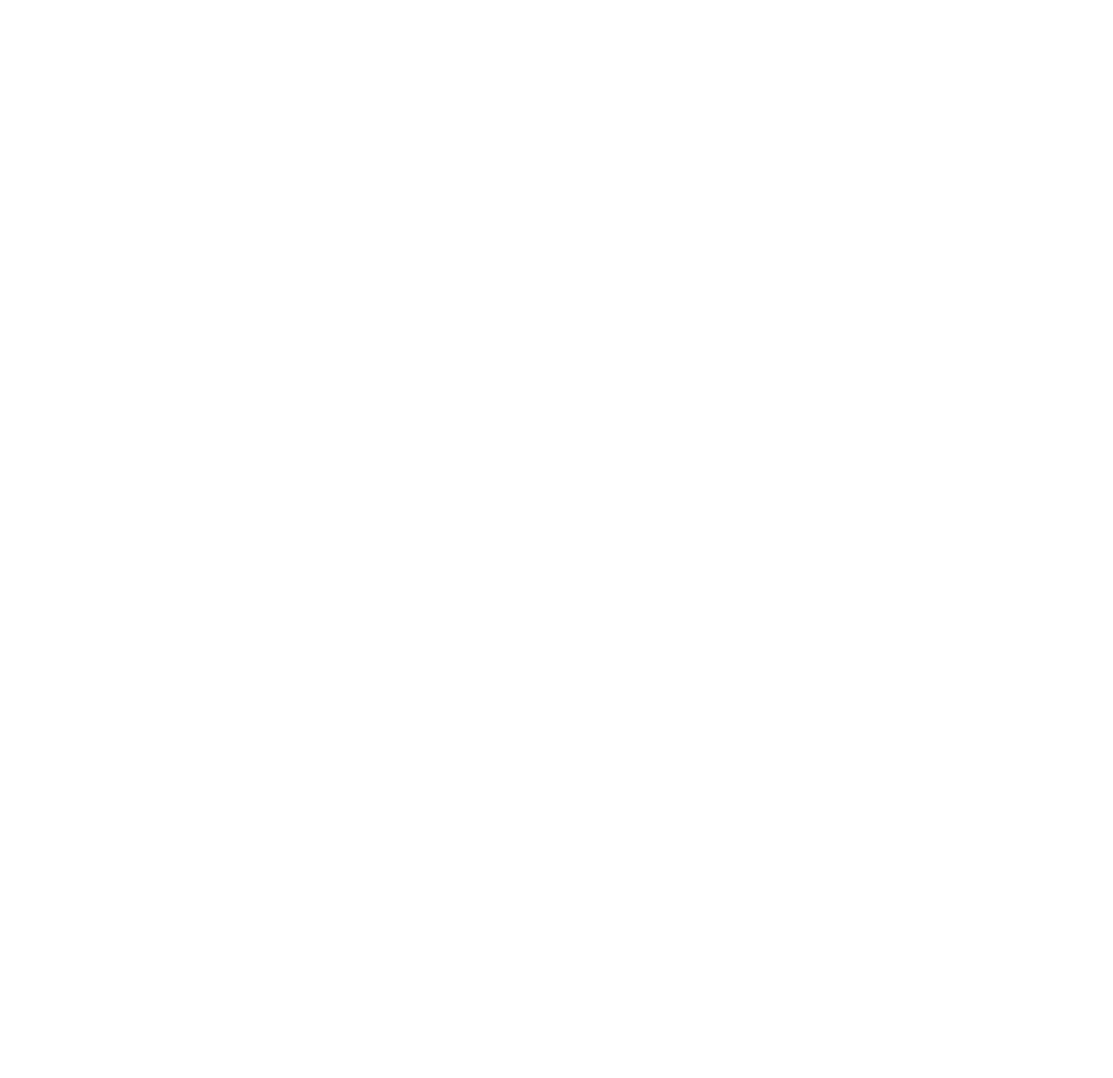
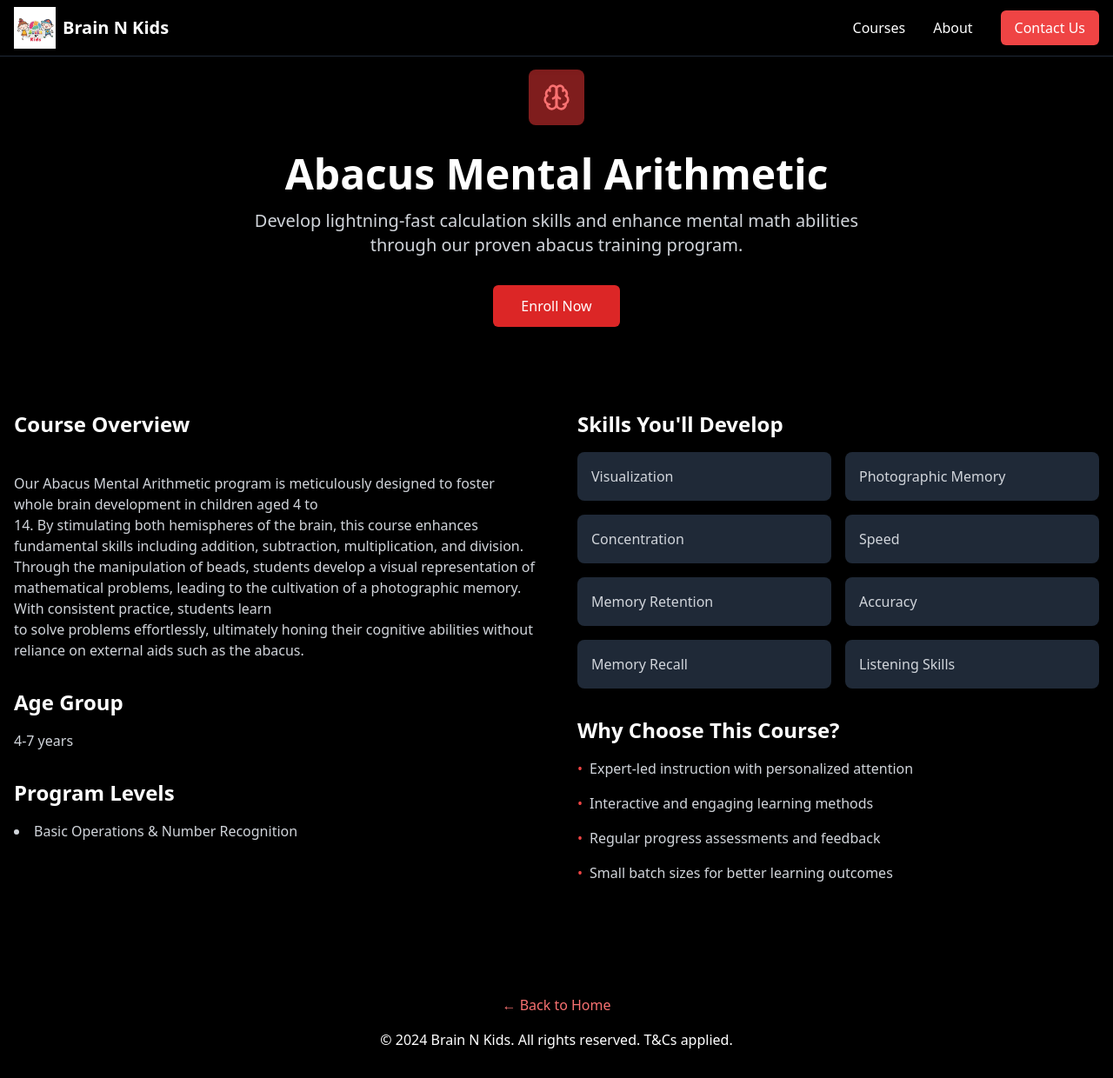
Before and after one commit to Tirth678/BrainNKids, a React (Vite) app: page /course/abacus in a window 1280 px wide. Before the commit this address had no page. Shown: the whole page at 87% size. Before the commit the page ends 800 px from the top, so only its background shows below. Built offline with nearby package versions, Linux system fonts and the light colour scheme.

Commit message:
changed theme and added some functionality

```diff
--- a/src/App.tsx
+++ b/src/App.tsx
@@ -7,6 +7,7 @@
 import ContactForm from './components/ContactForm';
 import CourseDetails from './components/CourseDetails';
 import EnrollmentPopup from './components/EnrollmentPopup';
+import BranchesPopup from './components/BranchesPopup';
 
 export const courses = [
   {
@@ -109,6 +110,7 @@
 function App() {
   const [isEnrollmentOpen, setIsEnrollmentOpen] = useState(false);
   const [isContactFormOpen, setIsContactFormOpen] = useState(false);
+  const [isBranchesOpen, setIsBranchesOpen] = useState(false);
 
   useEffect(() => {
     setIsEnrollmentOpen(true); // Open the enrollment popup on page load
@@ -116,8 +118,9 @@
 
   return (
     <Routes>
+      <Route path="/course/:courseId" element={<CourseDetails />} />
       <Route path="/" element={
-        <div className="min-h-screen bg-white">
+        <div className="min-h-screen bg-black">
           <Navbar />
           <Hero />
 
@@ -132,22 +135,30 @@
           </section>
 
           {/* About Section */}
-          <section id="about" className="py-20 bg-white">
+          <section id="about" className="py-20 bg-black">
             <div className="max-w-7xl mx-auto px-4">
               {/* ... (existing about section content) */}
             </div>
           </section>
 
           {/* Contact Section */}
-          <section id="contact" className="py-20 bg-white">
+          <section id="contact" className="py-20 bg-black">
             <div className="max-w-7xl mx-auto px-4">
-              <h2 className="text-4xl font-bold text-center mb-12 text-black">Contact Us</h2>
-              <button
-                onClick={() => setIsContactFormOpen(true)}
-                className="mx-auto block bg-red-600 text-white py-2 px-2 rounded-md hover:bg-red-700 transition-colors"
-              >
-                Open Contact Form
-              </button>
+              <h2 className="text-4xl font-bold text-center mb-12 text-white">Contact Us</h2>
+              <div className="flex flex-col md:flex-row justify-center gap-4">
+                <button
+                  onClick={() => setIsContactFormOpen(true)}
+                  className="bg-red-600 text-white py-2 px-6 rounded-md hover:bg-red-700 transition-colors"
+                >
+                  Open Contact Form
+                </button>
+                <button
+                  onClick={() => setIsBranchesOpen(true)}
+                  className="bg-gray-700 text-white py-2 px-6 rounded-md hover:bg-gray-600 transition-colors"
+                >
+                  View Our Branches
+                </button>
+              </div>
               {isContactFormOpen && <ContactForm />}
             </div>
           </section>
@@ -158,8 +169,14 @@
             onClose={() => setIsEnrollmentOpen(false)}
           />
 
+          {/* Branches Popup */}
+          <BranchesPopup
+            isOpen={isBranchesOpen}
+            onClose={() => setIsBranchesOpen(false)}
+          />
+
           {/* Footer */}
-          <footer className="bg-white text-black py-8">
+          <footer className="bg-black text-white py-8">
             <div className="max-w-7xl mx-auto px-4 text-center">
               <p>© 2024 Brain N Kids. All rights reserved. T&Cs applied.</p>
             </div>
--- /dev/null
+++ b/src/components/BranchesPopup.tsx
@@ -0,0 +1,88 @@
+import React from 'react';
+import { X } from 'lucide-react';
+
+interface BranchesPopupProps {
+  isOpen: boolean;
+  onClose: () => void;
+}
+
+const branches = [
+  {
+    name: 'MANJALPUR',
+    phone: '99785 84763',
+    address: 'Manjalpur, Vadodara'
+  },
+  {
+    name: 'MANEJA',
+    phone: '87580 43853',
+    address: 'Maneja, Vadodara'
+  },
+  {
+    name: 'KALALI ROAD',
+    phone: '95129 65413',
+    address: 'Kalali Road, Vadodara'
+  },
+  {
+    name: 'KHODIYAR NAGAR',
+    phone: '93282 09462',
+    address: 'Khodiyar Nagar, Vadodara'
+  },
+  {
+    name: 'WAGHODIA ROAD',
+    phone: '95103 85760',
+    address: 'Waghodia Road, Vadodara'
+  }
+];
+
+const BranchesPopup = ({ isOpen, onClose }: BranchesPopupProps) => {
+  if (!isOpen) return null;
+
+  return (
+    <div className="fixed inset-0 bg-black bg-opacity-50 z-50 flex items-center justify-center p-4">
+      <div className="bg-gray-800 rounded-lg shadow-xl max-w-2xl w-full relative">
+        <button
+          onClick={onClose}
+          className="absolute right-4 top-4 text-gray-400 hover:text-white"
+        >
+          <X className="h-6 w-6" />
+        </button>
+
+        <div className="p-6">
+          <h2 className="text-2xl font-bold text-white mb-6 text-center">Our Branches</h2>
+          <div className="grid md:grid-cols-2 gap-6">
+            {branches.map((branch, index) => (
+              <div
+                key={index}
+                className="bg-gray-700 rounded-lg p-6 hover:bg-gray-600 transition-colors"
+              >
+                <h3 className="text-xl font-semibold text-red-500 mb-2">{branch.name}</h3>
+                <p className="text-gray-300 mb-2">{branch.address}</p>
+                <a
+                  href={`tel:${branch.phone}`}
+                  className="text-white hover:text-red-400 transition-colors flex items-center"
+                >
+                  <svg
+                    className="w-5 h-5 mr-2"
+                    fill="none"
+                    stroke="currentColor"
+                    viewBox="0 0 24 24"
+                  >
+                    <path
+                      strokeLinecap="round"
+                      strokeLinejoin="round"
+                      strokeWidth={2}
+                      d="M3 5a2 2 0 012-2h3.28a1 1 0 01.948.684l1.498 4.493a1 1 0 01-.502 1.21l-2.257 1.13a11.042 11.042 0 005.516 5.516l1.13-2.257a1 1 0 011.21-.502l4.493 1.498a1 1 0 01.684.949V19a2 2 0 01-2 2h-1C9.716 21 3 14.284 3 6V5z"
+                    />
+                  </svg>
+                  {branch.phone}
+                </a>
+              </div>
+            ))}
+          </div>
+        </div>
+      </div>
+    </div>
+  );
+};
+
+export default BranchesPopup;
--- a/src/components/CourseCard.tsx
+++ b/src/components/CourseCard.tsx
@@ -11,12 +11,12 @@
 
 const CourseCard = ({ id, title, description, icon: Icon }: CourseCardProps) => {
   return (
-    <div className="bg-gray-800 p-6 rounded-lg shadow-lg hover:shadow-xl transition-shadow border border-gray-700 hover:border-red-500">
+    <div className="bg-gray-900 p-6 rounded-lg shadow-lg hover:shadow-xl transition-shadow border border-gray-800 hover:border-red-500">
       <div className="w-12 h-12 bg-red-900 rounded-lg flex items-center justify-center mb-4">
         <Icon className="h-6 w-6 text-red-400" />
       </div>
       <h3 className="text-xl font-semibold mb-2 text-white">{title}</h3>
-      <p className="text-gray-400">{description}</p>
+      <p className="text-gray-300">{description}</p>
       <Link
         to={`/course/${id}`}
         className="mt-4 text-red-400 font-medium hover:text-red-300 inline-block"
--- a/src/components/CourseDetails.tsx
+++ b/src/components/CourseDetails.tsx
@@ -1,158 +1,135 @@
 import React, { useState } from 'react';
 import { useParams, Link } from 'react-router-dom';
+import { courses } from '../App';
 import Navbar from './Navbar';
-import { X } from 'lucide-react';
-interface EnrollmentPopupProps {
-  isOpen: boolean;
-  onClose: () => void;
-  courseId?: string;
-}
-const EnrollmentPopup = ({ isOpen, onClose, courseId }: EnrollmentPopupProps) => {
-  const [formData, setFormData] = useState({
-    studentName: '',
-    age: '',
-    sex: 'male',
-    fatherName: '',
-    mobile: '',
-    address: ''
-  });
-  const handleSubmit = (e: React.FormEvent) => {
-    e.preventDefault();
-    // Log the form data for now
-    console.log('Form submitted:', formData);
-    console.log('Course ID:', courseId);
-    // Reset form
-    setFormData({
-      studentName: '',
-      age: '',
-      sex: 'male',
-      fatherName: '',
-      mobile: '',
-      address: ''
-    });
-    onClose();
-  };
-  const handleChange = (e: React.ChangeEvent<HTMLInputElement | HTMLSelectElement | HTMLTextAreaElement>) => {
-    const { name, value } = e.target;
-    setFormData(prev => ({
-      ...prev,
-      [name]: value
-    }));
-  };
-  if (!isOpen) return null;
+import EnrollmentPopup from './EnrollmentPopup';
+
+const CourseDetails = () => {
+  const { courseId } = useParams();
+  const [isEnrollmentOpen, setIsEnrollmentOpen] = useState(false);
+
+  const course = courses.find(c => c.id === courseId);
+
+  if (!course) {
+    return (
+      <div className="min-h-screen bg-black text-white">
+        <Navbar />
+        <div className="pt-20 px-4 max-w-7xl mx-auto">
+          <h1 className="text-4xl font-bold text-center">Course not found</h1>
+          <Link to="/" className="mt-4 text-red-400 hover:text-red-300 block text-center">
+            ← Back to Home
+          </Link>
+        </div>
+      </div>
+    );
+  }
+
+  const Icon = course.icon;
+
   return (
-    <>
-    <div className="fixed inset-0 bg-black bg-opacity-50 z-50 flex items-center justify-center p-4">
-      <div className="bg-gray-800 rounded-lg shadow-xl max-w-md w-full relative">
-        <button
-          onClick={onClose}
-          className="absolute right-4 top-4 text-gray-400 hover:text-white"
-        >
-          <X className="h-6 w-6" />
-        </button>
+    <div className="min-h-screen bg-black text-white">
+      <Navbar />
 
-        <div className="p-6">
-          <h2 className="text-2xl font-bold text-white mb-6">Student Enrollment</h2>
-          <form onSubmit={handleSubmit} className="space-y-4">
+      {/* Course Header */}
+      <div className="pt-20 pb-12 px-4 max-w-7xl mx-auto">
+        <div className="flex items-center justify-center mb-8">
+          <div className="w-16 h-16 bg-red-900 rounded-lg flex items-center justify-center">
+            <Icon className="h-8 w-8 text-red-400" />
+          </div>
+        </div>
+        <h1 className="text-4xl md:text-5xl font-bold text-center mb-4">{course.title}</h1>
+        <p className="text-xl text-gray-300 text-center max-w-3xl mx-auto mb-8">{course.description}</p>
+        <div className="flex justify-center">
+          <button
+            onClick={() => setIsEnrollmentOpen(true)}
+            className="bg-red-600 text-white px-8 py-3 rounded-md hover:bg-red-700 transition-colors"
+          >
+            Enroll Now
+          </button>
+        </div>
+      </div>
+
+      {/* Course Details */}
+      <div className="py-12 px-4 max-w-7xl mx-auto">
+        <div className="grid md:grid-cols-2 gap-12">
+          {/* Course Information */}
+          <div className="space-y-8">
             <div>
-              <label htmlFor="studentName" className="block text-sm font-medium text-gray-300">
-                Student Name
-              </label>
-              <input
-                type="text"
-                id="studentName"
-                name="studentName"
-                value={formData.studentName}
-                onChange={handleChange}
-                className="mt-1 block w-full rounded-md bg-gray-700 border-gray-600 text-white shadow-sm focus:border-purple-500 focus:ring focus:ring-purple-500 focus:ring-opacity-50"
-                required
-              />
+              <h2 className="text-2xl font-semibold mb-4">Course Overview</h2>
+              <p className="text-gray-300 whitespace-pre-line">{course.detailedDescription}</p>
             </div>
-            <div className="grid grid-cols-2 gap-4">
-              <div>
-                <label htmlFor="age" className="block text-sm font-medium text-gray-300">
-                  Age
-                </label>
-                <input
-                  type="number"
-                  id="age"
-                  name="age"
-                  value={formData.age}
-                  onChange={handleChange}
-                  className="mt-1 block w-full rounded-md bg-gray-700 border-gray-600 text-white shadow-sm focus:border-purple-500 focus:ring focus:ring-purple-500 focus:ring-opacity-50"
-                  required
-                />
-              </div>
-              <div>
-                <label htmlFor="sex" className="block text-sm font-medium text-gray-300">
-                  Sex
-                </label>
-                <select
-                  id="sex"
-                  name="sex"
-                  value={formData.sex}
-                  onChange={handleChange}
-                  className="mt-1 block w-full rounded-md bg-gray-700 border-gray-600 text-white shadow-sm focus:border-purple-500 focus:ring focus:ring-purple-500 focus:ring-opacity-50"
-                  required
-                >
-                  <option value="male">Male</option>
-                  <option value="female">Female</option>
-                </select>
+
+            <div>
+              <h2 className="text-2xl font-semibold mb-4">Age Group</h2>
+              <p className="text-gray-300">{course.ageGroup}</p>
+            </div>
+
+            <div>
+              <h2 className="text-2xl font-semibold mb-4">Program Levels</h2>
+              <ul className="list-disc list-inside text-gray-300 space-y-2">
+                {course.programLevels.map((level, index) => (
+                  <li key={index}>{level}</li>
+                ))}
+              </ul>
+            </div>
+          </div>
+
+          {/* Skills & Benefits */}
+          <div className="space-y-8">
+            <div>
+              <h2 className="text-2xl font-semibold mb-4">Skills You'll Develop</h2>
+              <div className="grid grid-cols-2 gap-4">
+                {course.skills.map((skill, index) => (
+                  <div key={index} className="bg-gray-800 p-4 rounded-lg">
+                    <p className="text-gray-300">{skill}</p>
+                  </div>
+                ))}
               </div>
             </div>
+
             <div>
-              <label htmlFor="fatherName" className="block text-sm font-medium text-gray-300">
-                Father's Name
-              </label>
-              <input
-                type="text"
-                id="fatherName"
-                name="fatherName"
-                value={formData.fatherName}
-                onChange={handleChange}
-                className="mt-1 block w-full rounded-md bg-gray-700 border-gray-600 text-white shadow-sm focus:border-purple-500 focus:ring focus:ring-purple-500 focus:ring-opacity-50"
-                required
-              />
+              <h2 className="text-2xl font-semibold mb-4">Why Choose This Course?</h2>
+              <ul className="space-y-4 text-gray-300">
+                <li className="flex items-start">
+                  <span className="text-red-500 mr-2">•</span>
+                  Expert-led instruction with personalized attention
+                </li>
+                <li className="flex items-start">
+                  <span className="text-red-500 mr-2">•</span>
+                  Interactive and engaging learning methods
+                </li>
+                <li className="flex items-start">
+                  <span className="text-red-500 mr-2">•</span>
+                  Regular progress assessments and feedback
+                </li>
+                <li className="flex items-start">
+                  <span className="text-red-500 mr-2">•</span>
+                  Small batch sizes for better learning outcomes
+                </li>
+              </ul>
             </div>
-            <div>
-              <label htmlFor="mobile" className="block text-sm font-medium text-gray-300">
-                Mobile Number
-              </label>
-              <input
-                type="tel"
-                id="mobile"
-                name="mobile"
-                value={formData.mobile}
-                onChange={handleChange}
-                className="mt-1 block w-full rounded-md bg-gray-700 border-gray-600 text-white shadow-sm focus:border-purple-500 focus:ring focus:ring-purple-500 focus:ring-opacity-50"
-                required
-              />
-            </div>
-            <div>
-              <label htmlFor="address" className="block text-sm font-medium text-gray-300">
-                Address
-              </label>
-              <textarea
-                id="address"
-                name="address"
-                value={formData.address}
-                onChange={handleChange}
-                rows={3}
-                className="mt-1 block w-full rounded-md bg-gray-700 border-gray-600 text-white shadow-sm focus:border-purple-500 focus:ring focus:ring-purple-500 focus:ring-opacity-50"
-                required
-              ></textarea>
-            </div>
-            <button
-              type="submit"
-              className="w-full bg-purple-600 text-white py-3 px-4 rounded-md hover:bg-purple-700 transition-colors"
-            >
-              Submit Enrollment
-            </button>
-          </form>
+          </div>
         </div>
       </div>
+
+      {/* Enrollment Popup */}
+      <EnrollmentPopup
+        isOpen={isEnrollmentOpen}
+        onClose={() => setIsEnrollmentOpen(false)}
+        courseId={courseId}
+      />
+
+      {/* Footer */}
+      <footer className="bg-black text-white py-8 mt-12">
+        <div className="max-w-7xl mx-auto px-4 text-center">
+          <Link to="/" className="text-red-400 hover:text-red-300">
+            ← Back to Home
+          </Link>
+          <p className="mt-4">© 2024 Brain N Kids. All rights reserved. T&Cs applied.</p>
+        </div>
+      </footer>
     </div>
-    </>
   );
 };
-export default EnrollmentPopup;
+
+export default CourseDetails;
--- a/src/components/Navbar.tsx
+++ b/src/components/Navbar.tsx
@@ -6,7 +6,7 @@
   const [isOpen, setIsOpen] = useState(false);
 
   return (
-    <nav className="bg-white shadow-lg fixed w-full z-50 border-b border-gray-800">
+    <nav className="bg-black shadow-lg fixed w-full z-50 border-b border-gray-800">
       <div className="max-w-7xl mx-auto px-4">
         <div className="flex justify-between h-16">
           <div className="flex items-center">
@@ -15,13 +15,13 @@
               alt="Brain N Kids Logo"
               className="h-12 w-12 object-cover"
             />
-            <span className="ml-2 text-xl font-bold text-black">Brain N Kids</span>
+            <span className="ml-2 text-xl font-bold text-white">Brain N Kids</span>
           </div>
 
           {/* Desktop Menu */}
           <div className="hidden md:flex items-center space-x-8">
-            <a href="#courses" className="text-black hover:text-red-500">Courses</a>
-            <a href="#about" className="text-black hover:text-red-500">About</a>
+            <a href="#courses" className="text-white hover:text-red-500">Courses</a>
+            <a href="#about" className="text-white hover:text-red-500">About</a>
             <a href="#contact" className="bg-red-500 text-white px-4 py-2 rounded-md hover:bg-red-700">
               Contact Us
             </a>
@@ -29,7 +29,7 @@
 
           {/* Mobile Menu Button */}
           <div className="md:hidden flex items-center">
-            <button onClick={() => setIsOpen(!isOpen)} className="text-black">
+            <button onClick={() => setIsOpen(!isOpen)} className="text-white">
               {isOpen ? <X className="h-6 w-6" /> : <Menu className="h-6 w-6" />}
             </button>
           </div>
@@ -37,15 +37,15 @@
 
         {/* Mobile Menu */}
         {isOpen && (
-          <div className="md:hidden">
+          <div className="md:hidden bg-black">
             <div className="px-2 pt-2 pb-3 space-y-1 sm:px-3">
-              <a href="#courses" className="block px-3 py-2 text-black hover:text-red-400">
+              <a href="#courses" className="block px-3 py-2 text-white hover:text-red-400">
                 Courses
               </a>
-              <a href="#about" className="block px-3 py-2 text-black hover:text-red-400">
+              <a href="#about" className="block px-3 py-2 text-white hover:text-red-400">
                 About
               </a>
-              <a href="#contact" className="block px-3 py-2 text-black hover:text-red-400">
+              <a href="#contact" className="block px-3 py-2 text-white hover:text-red-400">
                 Contact Us
               </a>
             </div>
```
